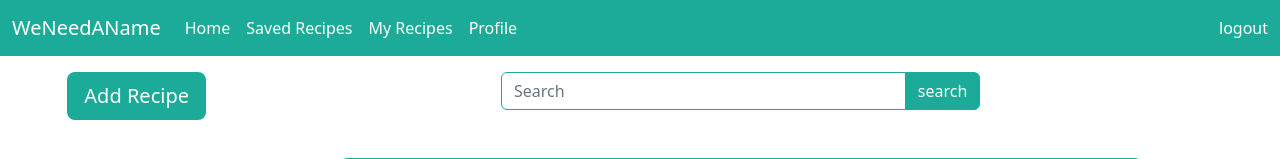
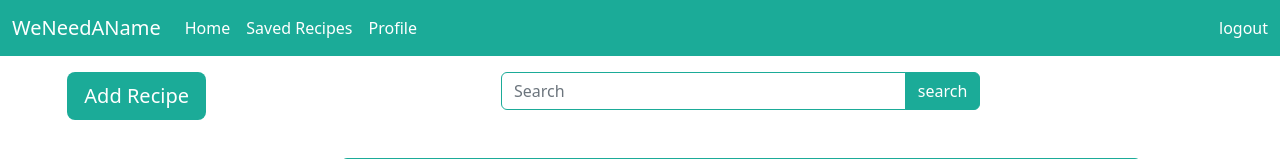
Before and after one commit to phil-keita/web-final-project, a Flask app: page /explore/ in a window 1280 px wide. Shown: the top 159 px of the page. Run offline with Flask 2, Linux system fonts and the light colour scheme; data that the repository does not hold is empty.

Commit message:
- Did stuff with homepage

```diff
--- a/templates/homepage.html
+++ b/templates/homepage.html
@@ -30,11 +30,8 @@
                       <li class="nav-item">
                         <a class="nav-link" href="#">Saved Recipes</a>
                       </li>
-                      <li class="nav-item"> <!-- To disable Item add "disabled to class e.g. class="nav-item disabled" -->
-                        <a class="nav-link" href="#">My Recipes</a>
-                      </li>
                       <li class="nav-item">
-                        <a class="nav-link" href="#">Profile</a>
+                        <a class="nav-link" href="/profile/">Profile</a>
                       </li>
                     </ul>
                 </div>
```
Also changed, not shown: articles.sqlite3.
